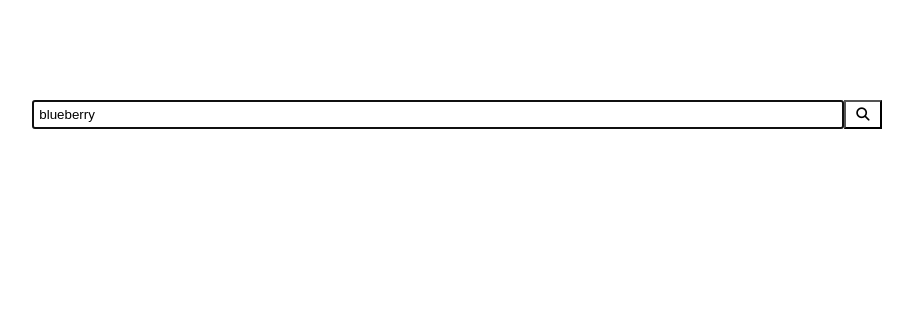
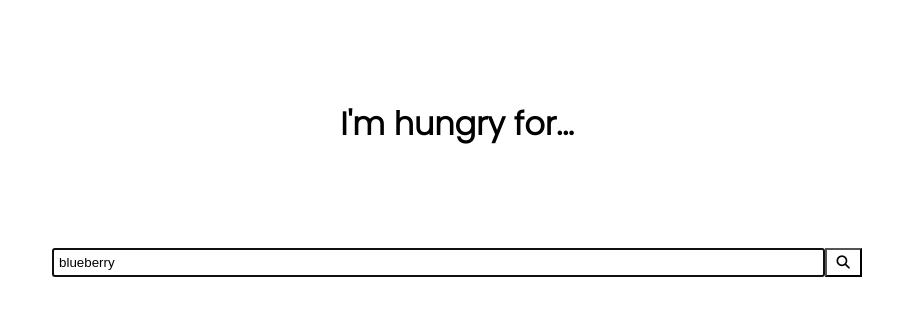
Before and after one commit to karynhuynh/recipe-react, a React (Create React App) app: page / in a window 1280 px wide. Shown: the top 316 px of the page, without its empty margins (183-1096 px from the left). Built offline with nearby package versions, Linux system fonts and the light colour scheme; no server answers; the HTML template or start-up script is replaced by a standard one.

Commit message:
Changed components layout

```diff
--- a/src/App.css
+++ b/src/App.css
@@ -1,7 +1,18 @@
+* {
+  margin: 0;
+  padding: 0;
+  box-sizing: border-box;
+}
+
 body {
   font-family: "Poppins", sans-serif;
 }
 
 .App {
-  margin: 100px;
+  margin: 0 125px;
 }
+
+.App h1 {
+  text-align: center;
+  padding: 100px;
+}
--- a/src/App.js
+++ b/src/App.js
@@ -5,6 +5,7 @@ import "./App.css";
 function App() {
   return (
     <div className="App">
+      <h1>I'm hungry for...</h1>
       <Recipe defaultKeyword="blueberry" />
     </div>
   );
--- a/src/Recipe.css
+++ b/src/Recipe.css
@@ -8,6 +8,7 @@
   width: 75%;
   padding: 5px;
 }
+
 .Recipe button {
   padding: 5px 10px;
   background: none;
--- a/src/Recipe.js
+++ b/src/Recipe.js
@@ -50,7 +50,7 @@ export default function Recipe(props) {
             onChange={foodSearch}
           />
           <button type="submit">
-            <i class="fas fa-search"></i>
+            <i className="fas fa-search"></i>
           </button>
         </form>
         <Results results={results} />
--- a/src/RecipeImage.js
+++ b/src/RecipeImage.js
@@ -6,8 +6,9 @@ export default function RecipeImage(props) {
   if (props.image) {
     return (
       <div className="RecipeImage">
-        {/* <a href={props.image.url} target="_blank" rel="noreferrer"></a> */}
-        <img src={props.image} alt="recipe final result" />
+        <a href={props.url} target="_blank" rel="noreferrer">
+          <img src={props.image} alt="recipe result" />
+        </a>
       </div>
     );
   } else {
--- a/src/RecipeInfo.js
+++ b/src/RecipeInfo.js
@@ -10,7 +10,7 @@ export default function RecipeInfo(props) {
           Serves <span className="amount">{props.info.yield}</span>
         </div>
         <div className="Calories">
-          kCal <span className="amount">{Math.round(props.info.calories)}</span>
+          <span className="amount">{Math.round(props.info.calories)}</span> kCal
         </div>
       </div>
     );
--- a/src/Results.css
+++ b/src/Results.css
@@ -3,19 +3,19 @@
   justify-content: center;
   align-items: center;
   flex-wrap: wrap;
-  margin-top: 60px;
+  margin: 100px 0;
 }
 
 .Results .results-card {
   margin: 20px;
   padding: 20px;
   border: 1px solid #ddd;
-  border-radius: 5px;
+  border-radius: 10px;
   transition: 0.55s ease-in-out;
 }
 
 .Results .results-card:hover {
-  transform: translateY(-15px);
+  transform: translateY(-20px);
 }
 
 .Results h3 {
--- a/src/Results.js
+++ b/src/Results.js
@@ -15,16 +15,17 @@ export default function Results(props) {
             <div key={index} className="results-card">
               <h3>{result.recipe.label}</h3>
               <RecipeInfo info={result.recipe} />
-              <RecipeImage image={result.recipe.image} />
+              <RecipeImage
+                image={result.recipe.image}
+                url={result.recipe.url}
+              />
               {/* <div className="Ingredients">
                 <Ingredients ingredients={result.recipe.ingredientLines} />
               </div> */}
               <Category category={result.recipe.dishType} />
               <div className="RecipeSource">
                 <span>Source: </span>
-                <a href={result.recipe.url} target="_blank" rel="noreferrer">
-                  {result.recipe.source}
-                </a>
+                {result.recipe.source}
               </div>
             </div>
           );
```
